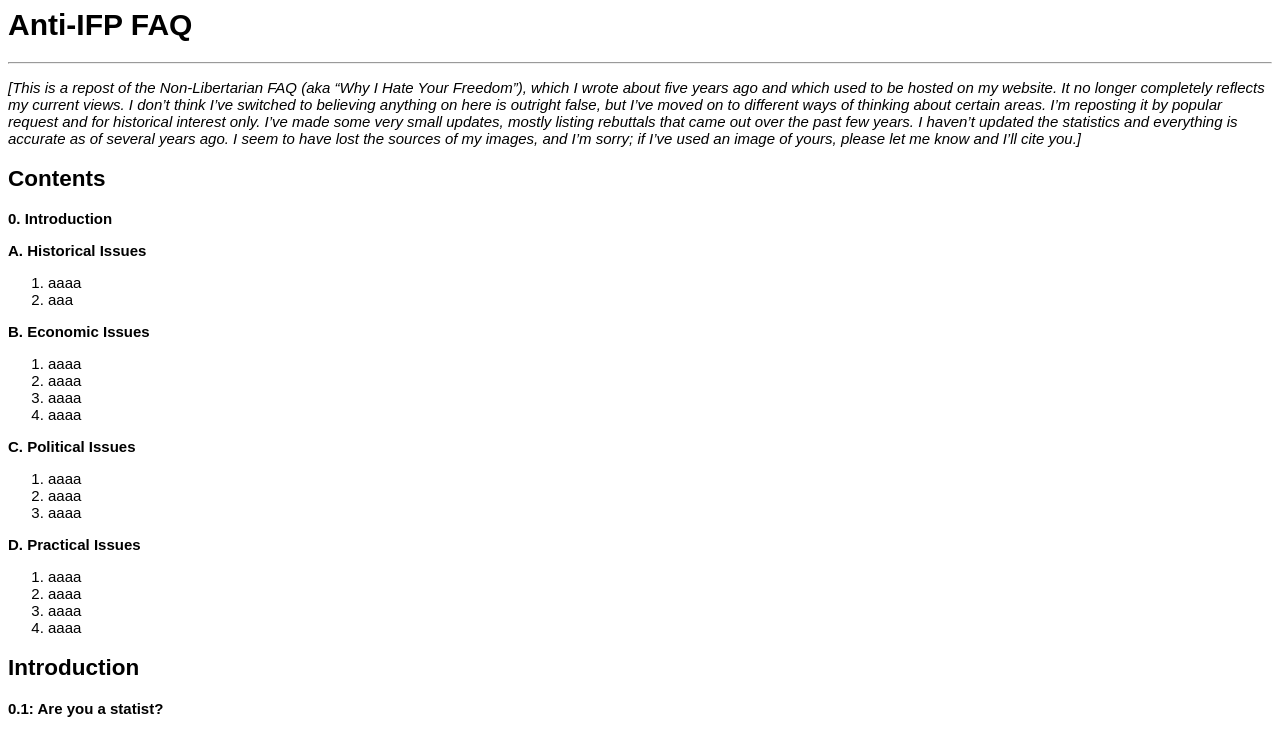
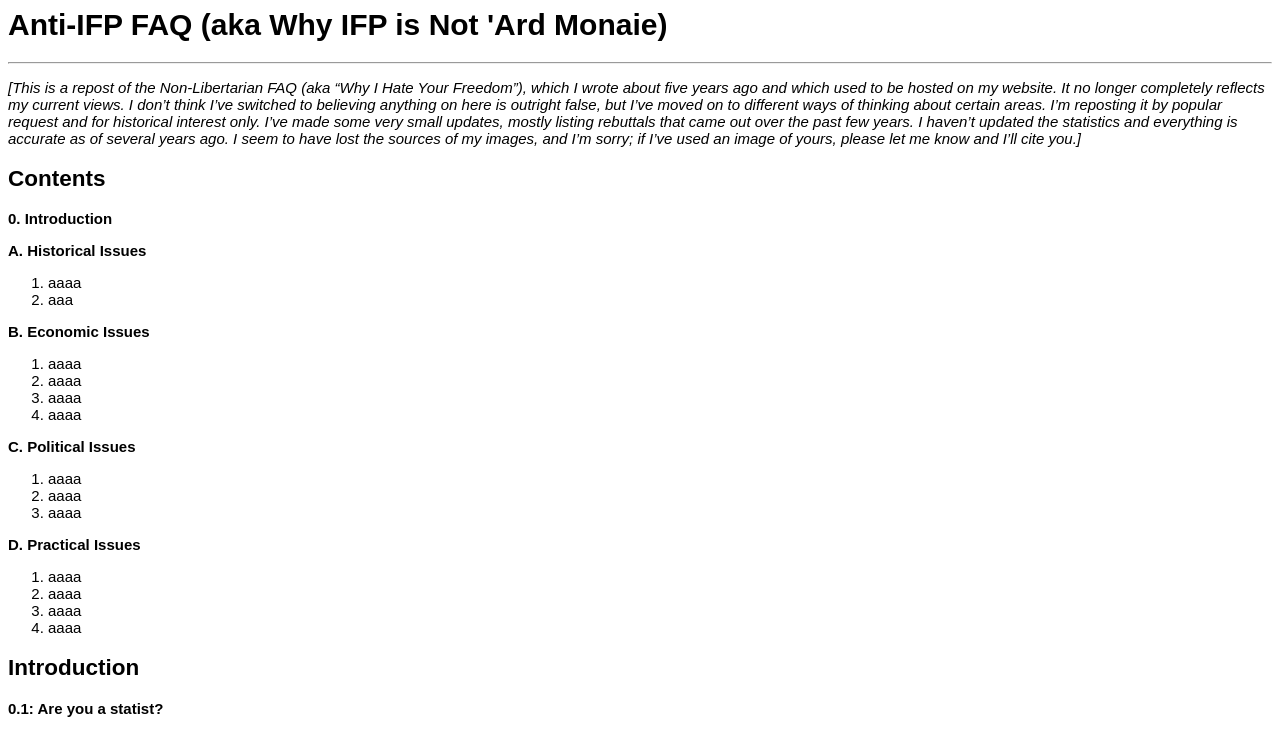
Before and after one commit to derykmakgill/website, a Jekyll site: the page built from _posts/2020-10-25-ifp.md, in a window 1280 px wide. Shown: the top 756 px of the page. Built offline with Jekyll 4.4.1, drawn with Linux system fonts in a browser that asks for light colours.

Commit message:
Update 2020-10-25-ifp.md

```diff
--- a/_posts/2020-10-25-ifp.md
+++ b/_posts/2020-10-25-ifp.md
@@ -1,6 +1,6 @@
 ---
 layout: post
-title: Anti-IFP FAQ
+title: Anti-IFP FAQ (aka Why IFP is Not 'Ard Monaie)
 ---
 
 
```
